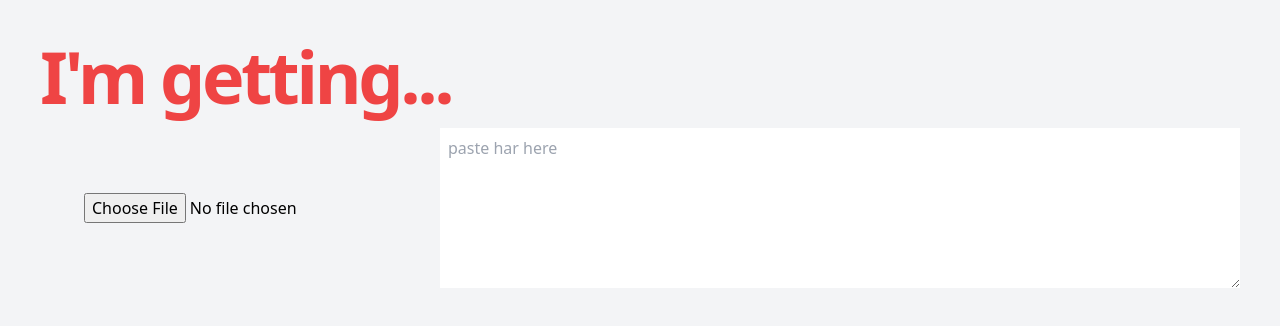
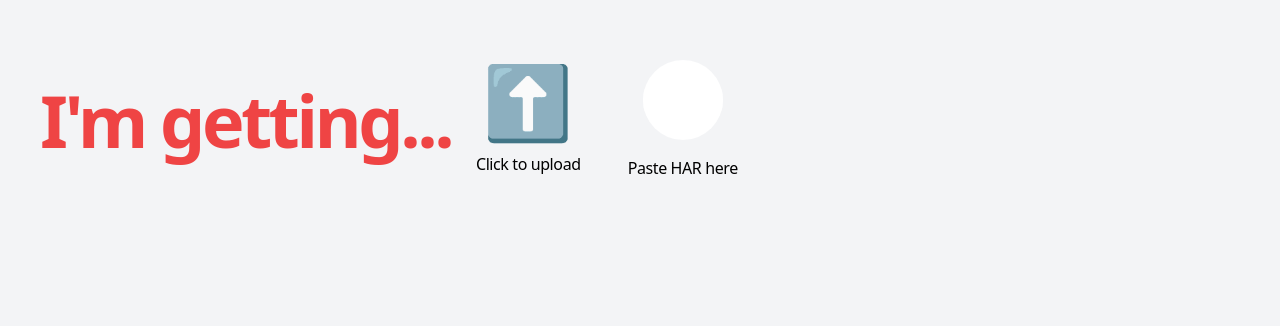
Before and after one commit to kiranmarshall/im-getting, a React (Vite) app: page / in a window 1280 px wide. Shown: the top 326 px of the page. Built offline with nearby package versions, Linux system fonts and the light colour scheme.

Commit message:
feat: [!6] - style top of page

```diff
--- a/src/App.tsx
+++ b/src/App.tsx
@@ -7,9 +7,10 @@ const App = () => {
 
    return (
       <div className="flex flex-col space-y-4 p-10">
-         <h1 className="text-7xl font-extrabold tracking-tighter text-red-500">I'm getting...</h1>
-
-         <UploadPanel />
+         <div className="flex items-center flex-wrap w-[60%]">
+            <h1 className=" place-self-center text-7xl font-extrabold tracking-tighter text-red-500">I'm getting...</h1>
+            <UploadPanel />
+         </div>
 
          {!!errors.length && <span>Total Errors: {errors.length}</span>}
 
--- a/src/components/ErrorPanel.tsx
+++ b/src/components/ErrorPanel.tsx
@@ -2,7 +2,6 @@ import { BaseSyntheticEvent, FC, HTMLAttributes, useEffect, useState } from 'rea
 import { Entry, Request, Response } from 'har-format';
 import { useHeaders } from '@/hooks';
 import { useErrors, useMarkdown } from '@/contexts';
-import { head } from 'lodash';
 
 enum HTTPMethods {
    GET = 'GET',
--- /dev/null
+++ b/src/components/UploadPanel.css
@@ -0,0 +1,8 @@
+input[type='file'] {
+   display: none;
+}
+
+.custom-text-area {
+   @apply focus:outline-none outline-none text-center h-6 caret-transparent;
+   resize: none;
+}
--- a/src/components/UploadPanel.tsx
+++ b/src/components/UploadPanel.tsx
@@ -1,6 +1,7 @@
-import { useErrors } from '@/contexts';
 import { Entry, Har } from 'har-format';
 import { useEffect, useRef, useState } from 'react';
+import { useErrors } from '@/contexts';
+import './UploadPanel.css';
 
 export const UploadPanel = () => {
    const uploadRef = useRef<HTMLInputElement | null>(null);
@@ -51,17 +52,26 @@ export const UploadPanel = () => {
       setErrors(errors);
    }, [har]);
 
+   console.log(showUploader);
+
    return (
-      <div>
-         {har && <button onClick={() => setShowUploader((s) => !s)}>Show Uploader</button>}
+      <div className="flex-grow">
+         {/* {har && <button onClick={() => setShowUploader((s) => !s)}>Show Uploader</button>} */}
 
-         {showUploader ||
-            (!har && (
-               <div className="grid grid-cols-[1fr_2fr] h-40">
-                  <input className="place-self-center" ref={uploadRef} type="file" onChange={handleHarUpload} />
-                  <textarea placeholder="paste har here" className="p-2" ref={pasteRef} onChange={handleHarPaste} />
+         <div className="grid grid-cols-2 h-40">
+            <label className="flex flex-col items-center justify-center group cursor-pointer">
+               <div className="text-7xl group-hover:scale-105 transition-transform">⬆️</div>
+               <span className="font-semobild tracking-tight mt-4">Click to upload</span>
+               <input className="place-self-center" ref={uploadRef} type="file" onChange={handleHarUpload} />
+            </label>
+
+            <label className="flex flex-col items-center justify-center group ">
+               <div className="bg-white rounded-full h-20 w-20 flex  items-center justify-center overflow-hidden cursor-text group-hover:scale-105 transition-transform">
+                  <textarea className="custom-text-area" ref={pasteRef} onChange={handleHarPaste} />
                </div>
-            ))}
+               <span className="font-semobild tracking-tight mt-4">Paste HAR here</span>
+            </label>
+         </div>
       </div>
    );
 };
```
